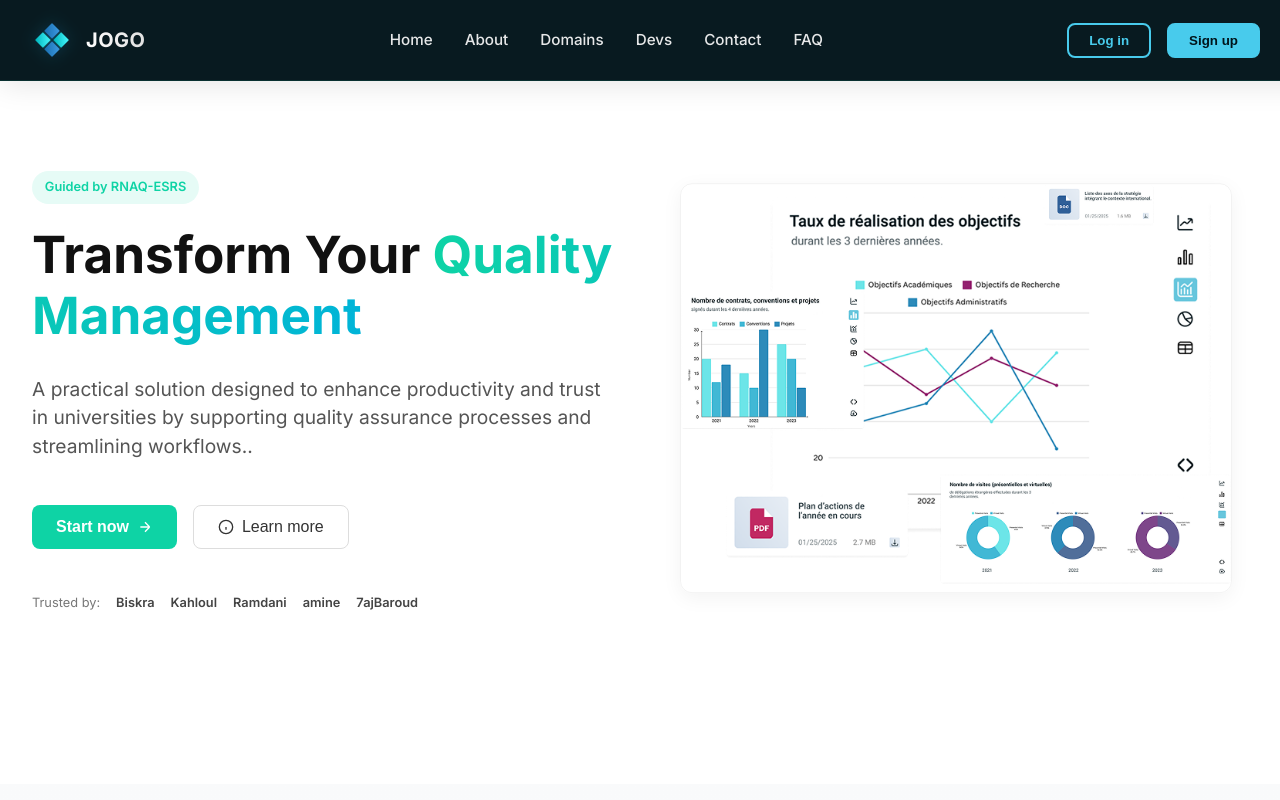
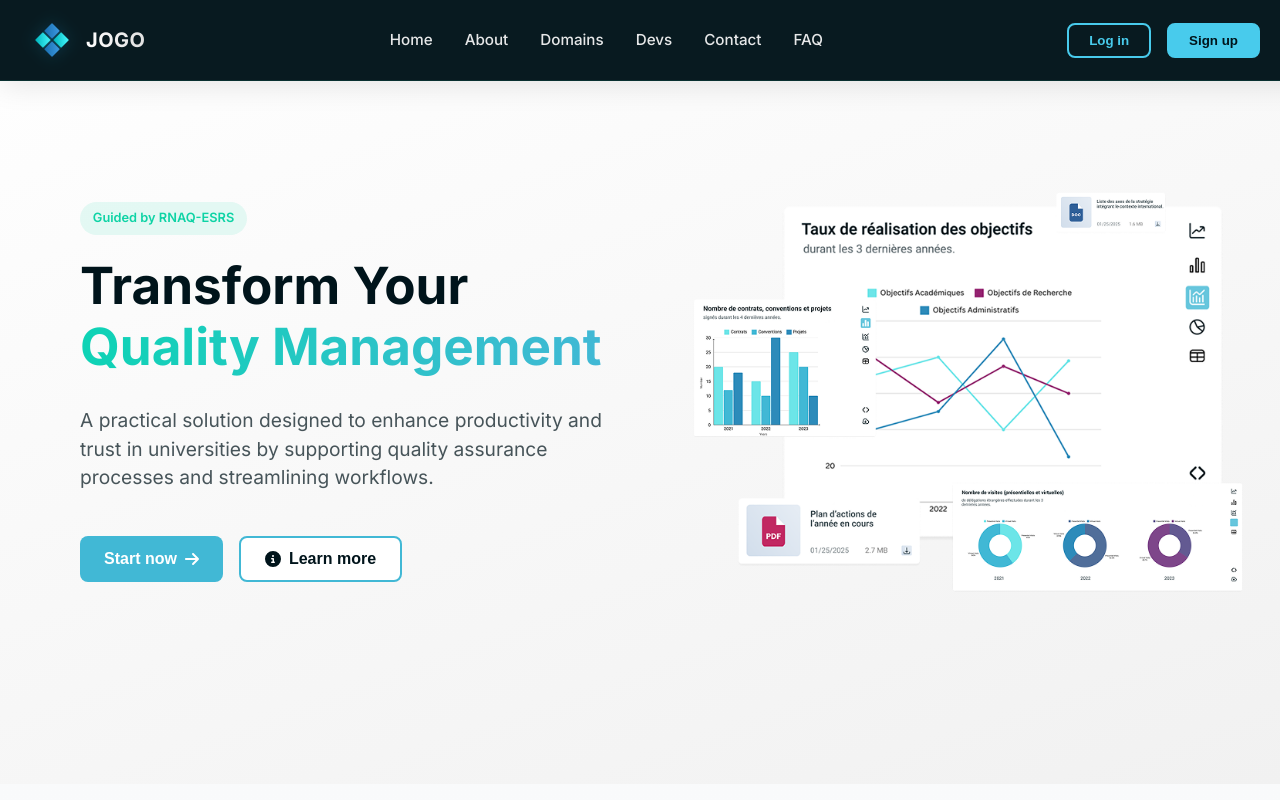
Before and after one commit to mutseeem/yalidine-backend, a React (Vite) app: page /overview in a window 1280 px wide. Shown: the top 800 px of the page. Built offline with nearby package versions, Linux system fonts and the light colour scheme.

Commit message:
Hero page updates

```diff
--- a/package.json
+++ b/package.json
@@ -11,6 +11,9 @@
   },
   "dependencies": {
     "@fortawesome/fontawesome-free": "^6.7.2",
+    "@fortawesome/fontawesome-svg-core": "^6.7.2",
+    "@fortawesome/free-solid-svg-icons": "^6.7.2",
+    "@fortawesome/react-fontawesome": "^0.2.2",
     "@tailwindcss/vite": "^4.0.16",
     "@tanstack/react-query": "^5.71.5",
     "axios": "^1.8.4",
--- a/src/pages/LandingPage/HeroSection/HeroSection.jsx
+++ b/src/pages/LandingPage/HeroSection/HeroSection.jsx
@@ -1,6 +1,11 @@
 import { motion } from 'framer-motion';
 import { chart6 } from '../../../assets/images/images';
 import styles from './HeroSection.module.css';
+import { FontAwesomeIcon } from '@fortawesome/react-fontawesome';
+import { faArrowRight, faCircleInfo } from '@fortawesome/free-solid-svg-icons';
+
+
+//TODO: chnage teh picture of the profile , make somthing better !!!
 
 const HeroSection = () => {
   const containerVariants = {
@@ -8,19 +13,19 @@ const HeroSection = () => {
     visible: {
       opacity: 1,
       transition: {
-        staggerChildren: 0.03, // Faster stagger
+        staggerChildren: 0.03,
         when: "beforeChildren",
       },
     },
   };
 
   const itemVariants = {
-    hidden: { y: 10, opacity: 0 }, // Smaller initial movement
+    hidden: { y: 10, opacity: 0 },
     visible: {
       y: 0,
       opacity: 1,
       transition: {
-        duration: 0.2, // Faster duration
+        duration: 0.2,
         ease: "easeOut",
       },
     },
@@ -28,6 +33,7 @@ const HeroSection = () => {
 
   return (
     <section className={styles.hero}>
+      {/* Left Content */}
       <motion.div
         className={styles.leftContent}
         initial="hidden"
@@ -45,7 +51,7 @@ const HeroSection = () => {
             initial={{ backgroundSize: "0% 100%" }}
             animate={{ backgroundSize: "100% 100%" }}
             transition={{
-              duration: 0.4, // Faster highlight animation
+              duration: 0.4,
               delay: 0.15,
               ease: "easeOut"
             }}
@@ -57,48 +63,44 @@ const HeroSection = () => {
         <motion.p
           variants={itemVariants}
           className={styles.heroSubtitle}
-          transition={{ delay: 0.1 }} // Reduced delay
+          transition={{ delay: 0.1 }}
         >
-          A practical solution designed to enhance productivity and trust in universities by supporting quality assurance processes and streamlining workflows..
+          A practical solution designed to enhance productivity and trust in universities by supporting quality assurance processes and streamlining workflows.
         </motion.p>
 
         <motion.div
           variants={itemVariants}
           className={styles.heroButtons}
-          transition={{ delay: 0.15 }} // Reduced delay
+          transition={{ delay: 0.15 }}
         >
           <motion.button
             whileHover={{
               scale: 1.02,
-              boxShadow: "0 2px 10px rgba(14, 211, 165, 0.3)" // Subtler shadow
+              boxShadow: "0 2px 10px rgba(2, 37, 29, 0.1)"
             }}
             whileTap={{ scale: 0.98 }}
-            transition={{ duration: 0.1 }} // Faster interaction
+            transition={{ duration: 0.1 }}
             className={styles.primaryButton}
           >
             Start now
-            <svg width="16" height="16" viewBox="0 0 24 24" fill="none">
-              <path d="M5 12H19M19 12L12 5M19 12L12 19" stroke="currentColor" strokeWidth="2"/>
-            </svg>
+            <FontAwesomeIcon icon={faArrowRight} className={styles.buttonIcon} />
           </motion.button>
 
           <motion.button
             whileHover={{
               scale: 1.02,
-              backgroundColor: "rgba(0, 0, 0, 0.02)" // Lighter hover
+              backgroundColor: "rgba(65, 184, 213, 0.1)"
             }}
             whileTap={{ scale: 0.98 }}
-            transition={{ duration: 0.1 }} // Faster interaction
+            transition={{ duration: 0.1 }}
             className={styles.secondaryButton}
           >
-            <svg width="16" height="16" viewBox="0 0 24 24" fill="none">
-              <path d="M12 22C17.5228 22 22 17.5228 22 12C22 6.47715 17.5228 2 12 2C6.47715 2 2 6.47715 2 12C2 17.5228 6.47715 22 12 22Z" stroke="currentColor" strokeWidth="2"/>
-              <path d="M12 16V12M12 8H12.01" stroke="currentColor" strokeWidth="2"/>
-            </svg>
+            <FontAwesomeIcon icon={faCircleInfo} className={styles.buttonIcon} />
             Learn more
           </motion.button>
         </motion.div>
 
+        {/*TODO: Add a link to the trusted by section , and uncomment it when we are ready to use it
         <motion.div
           variants={itemVariants}
           className={styles.trustedBy}
@@ -106,21 +108,24 @@ const HeroSection = () => {
         >
           <div className={styles.trustedText}>Trusted by:</div>
           <div className={styles.logoGrid}>
-            <div className={styles.logoItem}>Biskra</div>
+            <div className={styles.logoItem}>UMKB</div>
             <div className={styles.logoItem}>Kahloul</div>
             <div className={styles.logoItem}>Ramdani</div>
             <div className={styles.logoItem}>amine</div>
             <div className={styles.logoItem}>7ajBaroud</div>
           </div>
         </motion.div>
+        */}
       </motion.div>
 
+
+      {/* Right Content */}
       <motion.div
         className={styles.rightContent}
         initial={{ opacity: 0, y: 20 }}
         animate={{ opacity: 1, y: 0 }}
         transition={{
-          duration: 0.3, // Faster animation
+          duration: 0.3,
           delay: 0.25,
           ease: "easeOut"
         }}
@@ -128,10 +133,10 @@ const HeroSection = () => {
         <motion.div
           className={styles.chartContainer}
           animate={{
-            y: [0, -5, 0], // Smaller bounce
+            y: [0, -5, 0],
           }}
           transition={{
-            duration: 4, // Slightly faster float
+            duration: 4,
             repeat: Infinity,
             ease: "easeInOut",
           }}
--- a/src/pages/LandingPage/HeroSection/HeroSection.module.css
+++ b/src/pages/LandingPage/HeroSection/HeroSection.module.css
@@ -1,15 +1,22 @@
+/* ===== HERO SECTION STYLES ===== */
+.root {
+  /*41B8D5*/
+}
+
 .hero {
   display: flex;
   min-height: 90vh;
   align-items: center;
   padding: 2rem;
-  max-width: 1400px;
+  max-width: 1920px;
   margin: 0 auto;
   gap: 3rem;
-  background: white; /* Pure white background */
+  background: linear-gradient(160deg, #ffffff, #f1f1f1);
+
 }
 
 .leftContent {
+  margin-left: 3rem;
   flex: 1;
   display: flex;
   flex-direction: column;
@@ -17,7 +24,7 @@
   max-width: 600px;
 }
 
-/* Badge */
+/* ===== BADGE STYLES ===== */
 .badge {
   background: rgba(14, 211, 165, 0.1);
   color: #0ed3a5;
@@ -28,17 +35,18 @@
   width: fit-content;
 }
 
-/* Typography */
+/* ===== TYPOGRAPHY ===== */
 .heroTitle {
   font-size: clamp(2rem, 5vw, 3.2rem); /* Responsive font size */
   font-weight: 700;
   line-height: 1.2;
-  color: #111;
+  color: #00141B;
   margin: 0;
 }
 
 .highlight {
-  background: linear-gradient(90deg, #0ed3a5, #00b4d8);
+  /*0ed3c9*/
+  background: linear-gradient(90deg, #0ed3b5, #41B8D5);
   background-clip: text;
   -webkit-background-clip: text;
   color: transparent;
@@ -47,11 +55,11 @@
 .heroSubtitle {
   font-size: clamp(1rem, 2vw, 1.2rem);
   line-height: 1.5;
-  color: #555;
+  color: #00141bb7;
   margin: 0.5rem 0;
 }
 
-/* Buttons */
+/* ===== BUTTON STYLES ===== */
 .heroButtons {
   display: flex;
   gap: 1rem;
@@ -60,7 +68,7 @@
 }
 
 .primaryButton {
-  background: #0ed3a5;
+  background: #41B8D5;
   color: white;
   border: none;
   padding: 0.75rem 1.5rem;
@@ -71,23 +79,54 @@
   display: flex;
   align-items: center;
   gap: 0.5rem;
+  transition: all 0.3s ease;
+}
+
+.primaryButton:hover {
+  background: #3aa8c3;
+  transform: translateY(-1px);
+  box-shadow: 0 4px 12px rgba(65, 184, 213, 0.3);
 }
 
 .secondaryButton {
   background: white;
-  color: #333;
-  border: 1px solid #ddd;
+  color: #00141B;
+  border: 2px solid #41B8D5;
   padding: 0.75rem 1.5rem;
   border-radius: 0.5rem;
   font-size: 1rem;
-  font-weight: 500;
+  font-weight: 600;
   cursor: pointer;
   display: flex;
   align-items: center;
   gap: 0.5rem;
+  position: relative;
+  overflow: hidden;
+  transition: all 0.3s ease;
 }
 
-/* Trusted by section */
+.secondaryButton::before {
+  content: '';
+  position: absolute;
+  top: 0;
+  left: -100%;
+  width: 100%;
+  height: 100%;
+  background: linear-gradient(90deg, transparent, rgba(253, 254, 255, 0.3), transparent);
+  transition: left 0.7s ease;
+}
+
+.secondaryButton:hover {
+  background-color: rgba(21, 245, 186, 0.08);
+  box-shadow: 0 0 15px rgba(21, 245, 186, 0.1);
+  transform: translateY(-1px);
+}
+
+.secondaryButton:hover::before {
+  left: 100%;
+}
+
+/* ===== TRUSTED BY SECTION ===== */
 .trustedBy {
   display: flex;
   align-items: center;
@@ -113,7 +152,7 @@
   color: #444;
 }
 
-/* Right content */
+/* ===== RIGHT CONTENT ===== */
 .rightContent {
   flex: 1;
   display: flex;
@@ -122,10 +161,9 @@
 }
 
 .chartContainer {
+  margin-top: 1rem;
   border-radius: 0.75rem;
   overflow: hidden;
-  box-shadow: 0 5px 20px rgba(0, 0, 0, 0.05);
-  border: 1px solid rgba(0, 0, 0, 0.05);
 }
 
 .dashboardImage {
@@ -134,7 +172,7 @@
   max-width: 550px;
 }
 
-/* Responsive adjustments */
+/* ===== RESPONSIVE ADJUSTMENTS ===== */
 @media (max-width: 1024px) {
   .hero {
     margin-top: 15px;
--- a/src/pages/LandingPage/MeetOurTeam/MeetOurTeam.jsx
+++ b/src/pages/LandingPage/MeetOurTeam/MeetOurTeam.jsx
@@ -27,7 +27,7 @@ const MeetOurTeam = () => {
     },
     {
       picture: ramdani,
-      role: 'SLAVE OWNER',
+      role: 'Supervisor',
       name: 'RAMDANI MOHAMED',
       socialLinks: [
         { url: '#', icon: 'fa-linkedin' },
--- a/src/pages/LandingPage/Navbar/Navbar.jsx
+++ b/src/pages/LandingPage/Navbar/Navbar.jsx
@@ -5,6 +5,7 @@ import styles from './Navbar.module.css';
 //TODO: refactor this area
 //FIXME: fix teh login and sign up button to fuction correctly
 //TODO: change the logo and the brand name after this
+//FIXME: we need to add props validation
 
 const Navbar = () => {
   const navItems = ['Home', 'About', 'Domains', 'Devs', 'Contact', 'FAQ'];
```
Also changed, not shown: public/art.txt, public/herpage.txt (added), 1 other file (tests, documents, lock files or other folders).
